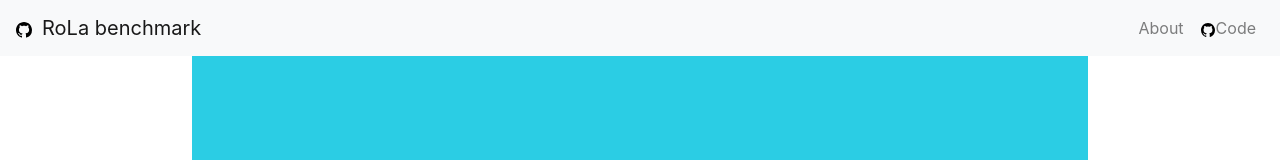
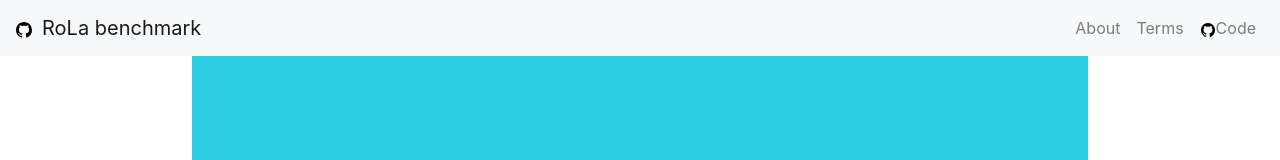
Before and after one commit to LiroBenchmark/LiroBenchmark.github.io, a React (Create React App) app: page / in a window 1280 px wide. Shown: the top 160 px of the page. Built offline with nearby package versions, Linux system fonts and the light colour scheme.

Commit message:
Added terms menu item to the header

```diff
--- a/src/Components/Dashboard.js
+++ b/src/Components/Dashboard.js
@@ -18,7 +18,7 @@ const Dashboard = (props) => {
         path={UrlBuilder.datasetUrlTemplate}
         component={DatasetDetails}
       />
-      <Route exact path={UrlBuilder.termsPageUrl} component={TermsPage} />
+      <Route exact path="/terms" component={TermsPage} />
       <Route path="/" component={Homepage} />
     </Switch>
   );
--- a/src/Components/Header.js
+++ b/src/Components/Header.js
@@ -6,7 +6,7 @@ import "../assets/menu.scss";
 import UrlBuilder from "./UrlBuilder";
 
 const Header = () => (
-  <Navbar bg="light" >
+  <Navbar bg="light">
     <div className="logo-wrapper">
       <Navbar.Brand href="/ro_benchmark_leaderboard">
         <LogoIcon />
@@ -15,6 +15,7 @@ const Header = () => (
     </div>
     <Nav className="justify-content-end">
       <Nav.Link href={UrlBuilder.aboutPageUrl}>About</Nav.Link>
+      <Nav.Link href={UrlBuilder.termsPageUrl}>Terms</Nav.Link>
       <Nav.Link
         href="https://github.com/eemlcommunity/ro_benchmark_leaderboard"
         target="_blank"
```
